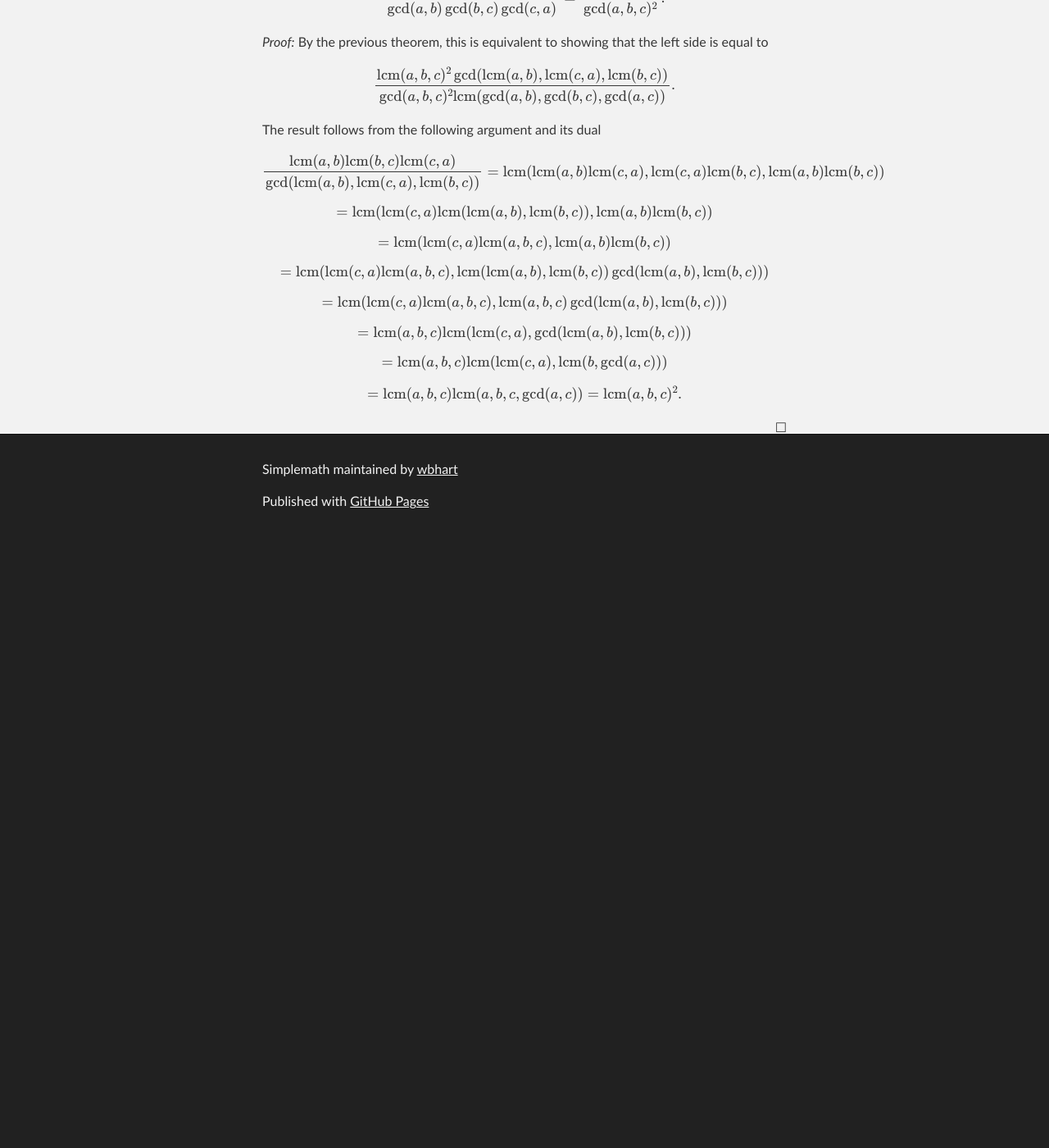
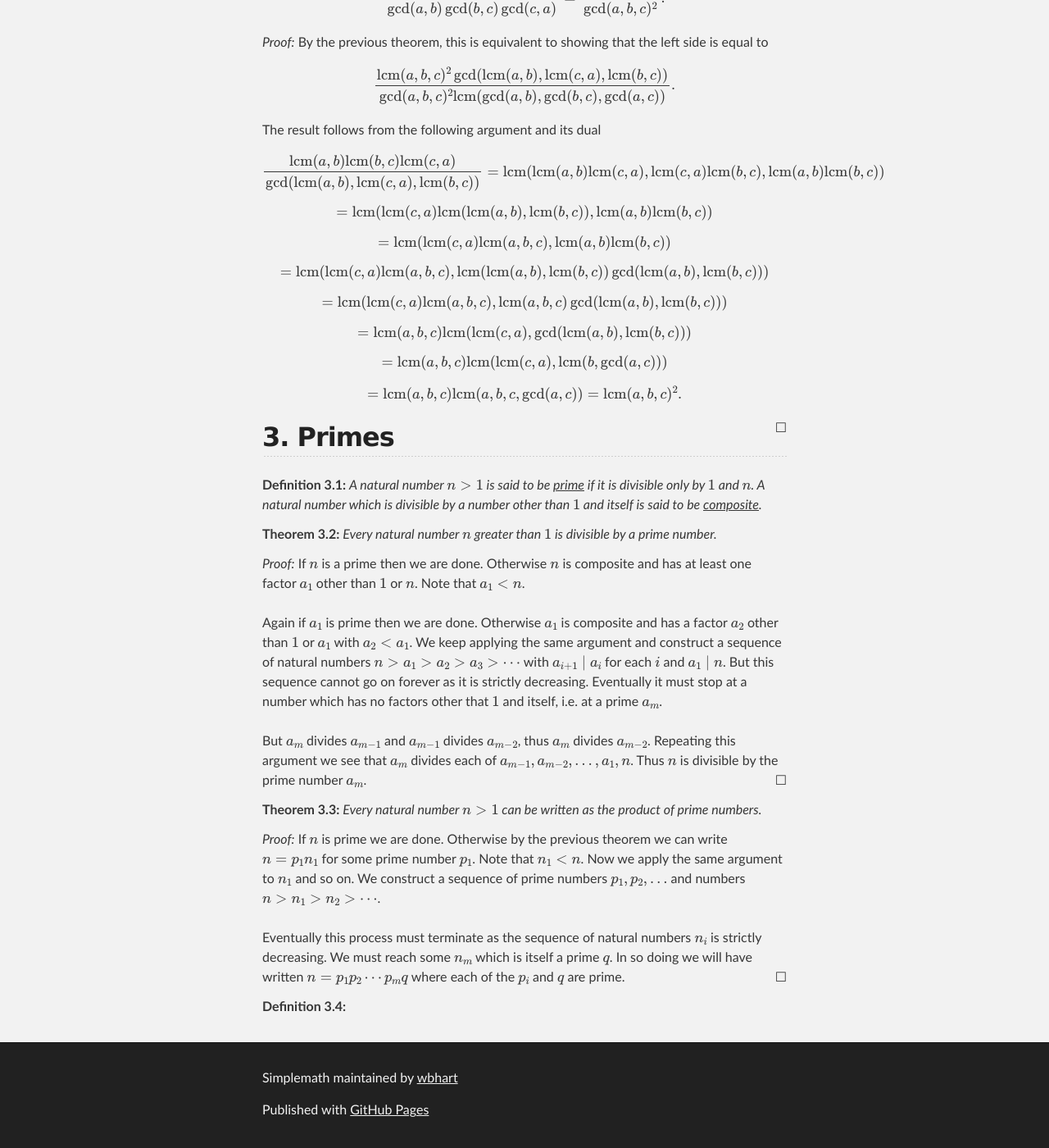
Before and after one commit to wbhart/SimpleMath, a Jekyll site: the page built from test.html, in a window 1280 px wide and 1400 px high, scrolled down 9672 px. Shown: the whole window at 82% size. Built offline with Jekyll 4.4.1, drawn with Linux system fonts in a browser that asks for light colours; formulas are drawn with MathJax 3; before the commit the page ends 10330 px from its top, so only the background shows below that.

Commit message:
Update test.html

```diff
--- a/test.html
+++ b/test.html
@@ -473,3 +473,39 @@ $$= \lcm(\lcm(c,a)\lcm(a,b,c), \lcm(a,b,c)\gcd(\lcm(a,b),\lcm(b,c)))$$
 $$= \lcm(a,b,c)\lcm(\lcm(c,a), \gcd(\lcm(a,b),\lcm(b,c)))$$ $$= \lcm(a,b,c)\lcm(\lcm(c,a), \lcm(b,\gcd(a,c)))$$
 $$= \lcm(a,b,c)\lcm(a,b,c,\gcd(a,c)) = \lcm(a,b,c)^2.$$
 </proof>
+
+<h2>Primes</h2>
+
+<definition> A natural number $n > 1$ is said to be <u>prime</u> if it is divisible only by $1$ and $n$. A natural number
+which is divisible by a number other than $1$ and itself is said to be <u>composite</u>.
+</definition>
+
+<theorem> Every natural number $n$ greater than $1$ is divisible by a prime number.
+</theorem>
+
+<proof> If $n$ is a prime then we are done. Otherwise $n$ is composite and has at least one factor $a_1$ other than $1$
+or $n$. Note that $a_1 < n$. </br></br>
+
+Again if $a_1$ is prime then we are done. Otherwise $a_1$ is composite and has a factor $a_2$ other than $1$ or $a_1$
+with $a_2 < a_1$. We keep applying the same argument and construct a sequence of natural numbers
+$n > a_1 > a_2 > a_3 > \cdots$ with $a_{i+1} \;|\; a_i$ for each $i$ and $a_1 \;|\; n$. But this sequence cannot go on
+forever as it is strictly decreasing. Eventually it must stop at a number which has no factors other that $1$ and
+itself, i.e. at a prime $a_m$. </br></br>
+
+But $a_m$ divides $a_{m-1}$ and $a_{m-1}$ divides $a_{m-2}$, thus $a_m$ divides $a_{m-2}$. Repeating this argument we see
+that $a_m$ divides each of $a_{m-1}, a_{m-2}, \ldots, a_1, n$. Thus $n$ is divisible by the prime number $a_m$.
+</proof>
+
+<theorem> Every natural number $n > 1$ can be written as the product of prime numbers.
+</theorem>
+
+<proof> If $n$ is prime we are done. Otherwise by the previous theorem we can write $n = p_1n_1$ for some prime number
+$p_1$. Note that $n_1 < n$. Now we apply the same argument to $n_1$ and so on. We construct a sequence of prime numbers
+$p_1, p_2, \ldots$ and numbers $n > n_1 > n_2 > \cdots$. </br></br>
+
+Eventually this process must terminate as the sequence of natural numbers $n_i$ is strictly decreasing. We must reach
+some $n_m$ which is itself a prime $q$. In so doing we will have written $n = p_1p_2\cdots p_mq$ where each of the $p_i$
+and $q$ are prime.
+</proof>
+
+<definition></definition>
```
